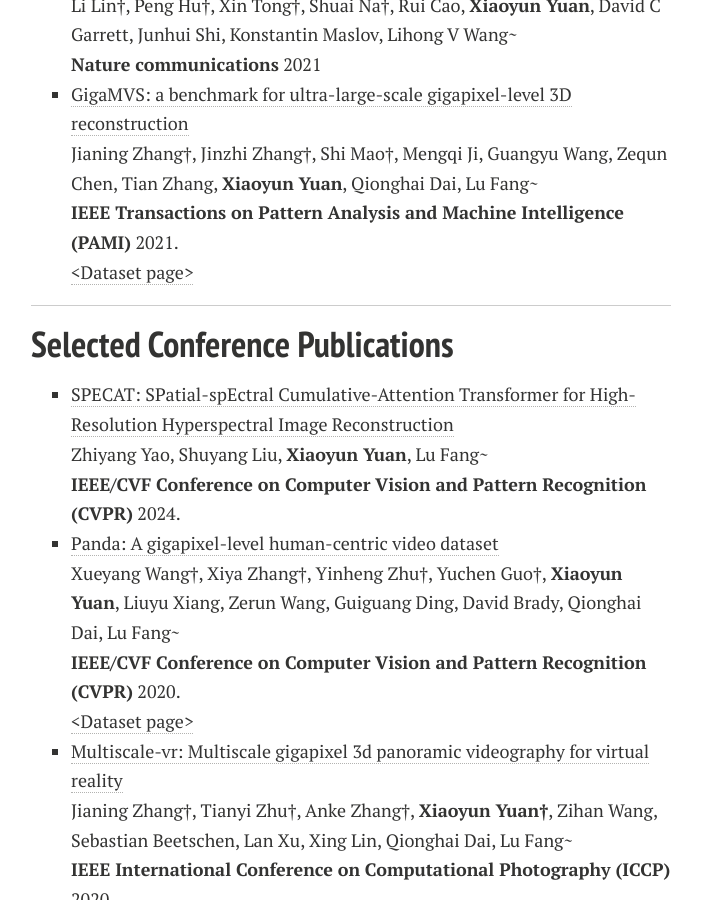
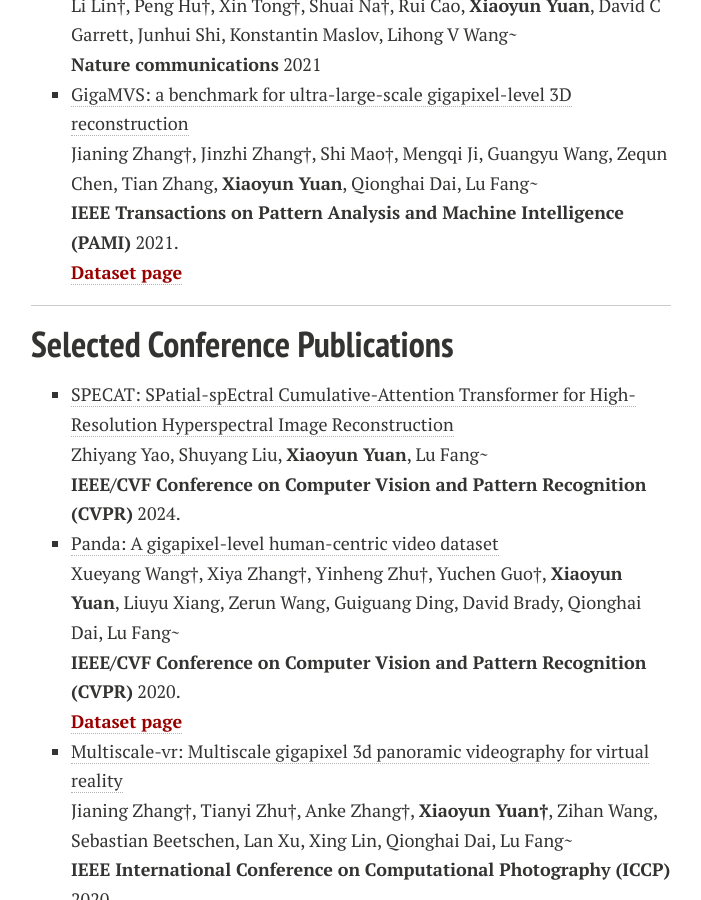
Before and after one commit to yuanxy92/yuanxy92.github.io, a Jekyll site: the page built from publications.md, in a window 1280 px wide and 900 px high, scrolled down 1027 px. Shown: the whole window, without its empty margins (289-990 px from the left). Built offline with Jekyll 4.4.1, drawn with Linux system fonts in a browser that asks for light colours; nearby versions of some CDN libraries; comment, search, counter and statistics services are not loaded; a style sheet for code colours, icons or effects is not loaded; some of the changed lines change nothing that is shown.

Commit message:
Update publications.md

```diff
--- a/publications.md
+++ b/publications.md
@@ -10,20 +10,20 @@
 
 ## Selected Journal Publications
 
-- [Training large-scale optoelectronic neural networks with dual-neuron optical-artificial learning (Editors' Hightlight)](https://www.nature.com/articles/s41467-023-42984-y)<br>**Xiaoyun Yuan**, Yong Wang, Zhihao Xu, Tiankuang Zhou, Lu Fang~<br> **Nature Communications** 2023.<br>[\<Code\>](https://github.com/yuanxy92/DANTE)
+- [Training large-scale optoelectronic neural networks with dual-neuron optical-artificial learning (Editors' Hightlight)](https://www.nature.com/articles/s41467-023-42984-y)<br>**Xiaoyun Yuan**, Yong Wang, Zhihao Xu, Tiankuang Zhou, Lu Fang~<br> **Nature Communications** 2023.<br>[**<font color="#990000">Code</font>**](https://github.com/yuanxy92/DANTE)
 - [Massively parallel functional photoacoustic computed tomography of the human brain](https://www.nature.com/articles/s41551-021-00735-8)<br>Shuai Na†, Jonathan J. Russin†, Li Lin†, **Xiaoyun Yuan†**, Peng Hu, Kay B. Jann, Lirong Yan, Konstantin Maslov, Junhui Shi, Danny J. Wang, Charles Y. Liu~, Lihong V. Wang~<br> **Nature Biomedical Engineering** 2022.
 - [A multichannel optical computing architecture for advanced machine vision (Editors' Hightlight)](https://www.nature.com/articles/s41377-022-00945-y)<br>Zhihao Xu†, **Xiaoyun Yuan†**, Tiankuang Zhou, Lu Fang~<br> **Light: Science & Applications** 2022.
 - [A modular hierarchical array camera (cover article)](https://www.nature.com/articles/s41377-021-00485-x)<br>**Xiaoyun Yuan†**, Mengqi Ji†, Jiamin Wu, David J. Brady, Qionghai Dai, Lu Fang~<br> **Light: Science & Applications** 2021.
 - [Photonic neuromorphic architecture for tens-of-task lifelong learning](https://www.nature.com/articles/s41377-024-01395-4)Yuan Cheng†, Jianing Zhang†, Tiankuang Zhou, Yuyan Wang, Zhihao Xu, **Xiaoyun Yuan**, Lu Fang~<br> **Light: Science & Applications** 2024.
 - [High-speed three-dimensional photoacoustic computed tomography for preclinical research and clinical translation](https://www.nature.com/articles/s41467-021-21232-1)<br>Li Lin†, Peng Hu†, Xin Tong†, Shuai Na†, Rui Cao, **Xiaoyun Yuan**, David C Garrett, Junhui Shi, Konstantin Maslov, Lihong V Wang~<br> **Nature communications** 2021
-- [GigaMVS: a benchmark for ultra-large-scale gigapixel-level 3D reconstruction](https://ieeexplore.ieee.org/abstract/document/9547729)<br>Jianing Zhang†, Jinzhi Zhang†, Shi Mao†, Mengqi Ji, Guangyu Wang, Zequn Chen, Tian Zhang, **Xiaoyun Yuan**, Qionghai Dai, Lu Fang~<br> **IEEE Transactions on Pattern Analysis and Machine Intelligence (PAMI)** 2021.<br>[\<Dataset page\>](https://gigavision.cn/data/news?nav=GigaMVS%20RAWDATA&type=nav&t=1731982252980)
+- [GigaMVS: a benchmark for ultra-large-scale gigapixel-level 3D reconstruction](https://ieeexplore.ieee.org/abstract/document/9547729)<br>Jianing Zhang†, Jinzhi Zhang†, Shi Mao†, Mengqi Ji, Guangyu Wang, Zequn Chen, Tian Zhang, **Xiaoyun Yuan**, Qionghai Dai, Lu Fang~<br> **IEEE Transactions on Pattern Analysis and Machine Intelligence (PAMI)** 2021.<br>[**<font color="#990000">Dataset page</font>**](https://gigavision.cn/data/news?nav=GigaMVS%20RAWDATA&type=nav&t=1731982252980)
 
 ---
 
 ## Selected Conference Publications
 
 - [SPECAT: SPatial-spEctral Cumulative-Attention Transformer for High-Resolution Hyperspectral Image Reconstruction](https://openaccess.thecvf.com/content/CVPR2024/html/Yao_SPECAT_SPatial-spEctral_Cumulative-Attention_Transformer_for_High-Resolution_Hyperspectral_Image_Reconstruction_CVPR_2024_paper.html)<br>Zhiyang Yao, Shuyang Liu, **Xiaoyun Yuan**, Lu Fang~<br> **IEEE/CVF Conference on Computer Vision and Pattern Recognition (CVPR)** 2024.
-- [Panda: A gigapixel-level human-centric video dataset](https://openaccess.thecvf.com/content_CVPR_2020/html/Wang_PANDA_A_Gigapixel-Level_Human-Centric_Video_Dataset_CVPR_2020_paper.html)<br>Xueyang Wang†, Xiya Zhang†, Yinheng Zhu†, Yuchen Guo†, **Xiaoyun Yuan**, Liuyu Xiang, Zerun Wang, Guiguang Ding, David Brady, Qionghai Dai, Lu Fang~<br> **IEEE/CVF Conference on Computer Vision and Pattern Recognition (CVPR)** 2020.<br>[\<Dataset page\>](https://gigavision.cn/data/news?nav=DataSet%20Panda&type=nav&t=1731982080864)
+- [Panda: A gigapixel-level human-centric video dataset](https://openaccess.thecvf.com/content_CVPR_2020/html/Wang_PANDA_A_Gigapixel-Level_Human-Centric_Video_Dataset_CVPR_2020_paper.html)<br>Xueyang Wang†, Xiya Zhang†, Yinheng Zhu†, Yuchen Guo†, **Xiaoyun Yuan**, Liuyu Xiang, Zerun Wang, Guiguang Ding, David Brady, Qionghai Dai, Lu Fang~<br> **IEEE/CVF Conference on Computer Vision and Pattern Recognition (CVPR)** 2020.<br>[**<font color="#990000">Dataset page</font>**](https://gigavision.cn/data/news?nav=DataSet%20Panda&type=nav&t=1731982080864)
 - [Multiscale-vr: Multiscale gigapixel 3d panoramic videography for virtual reality](https://ieeexplore.ieee.org/abstract/document/9105244)<br>Jianing Zhang†, Tianyi Zhu†, Anke Zhang†, **Xiaoyun Yuan†**, Zihan Wang, Sebastian Beetschen, Lan Xu, Xing Lin, Qionghai Dai, Lu Fang~<br> **IEEE International Conference on Computational Photography (ICCP)** 2020.
 - [Multiscale gigapixel video: A cross resolution image matching and warping approach](https://ieeexplore.ieee.org/abstract/document/7951481)<br>**Xiaoyun Yuan**, Lu Fang~, Qionghai Dai, David J Brady, Yebin Liu~<br> **IEEE International Conference on Computational Photography (ICCP)** 2017.
 
```
